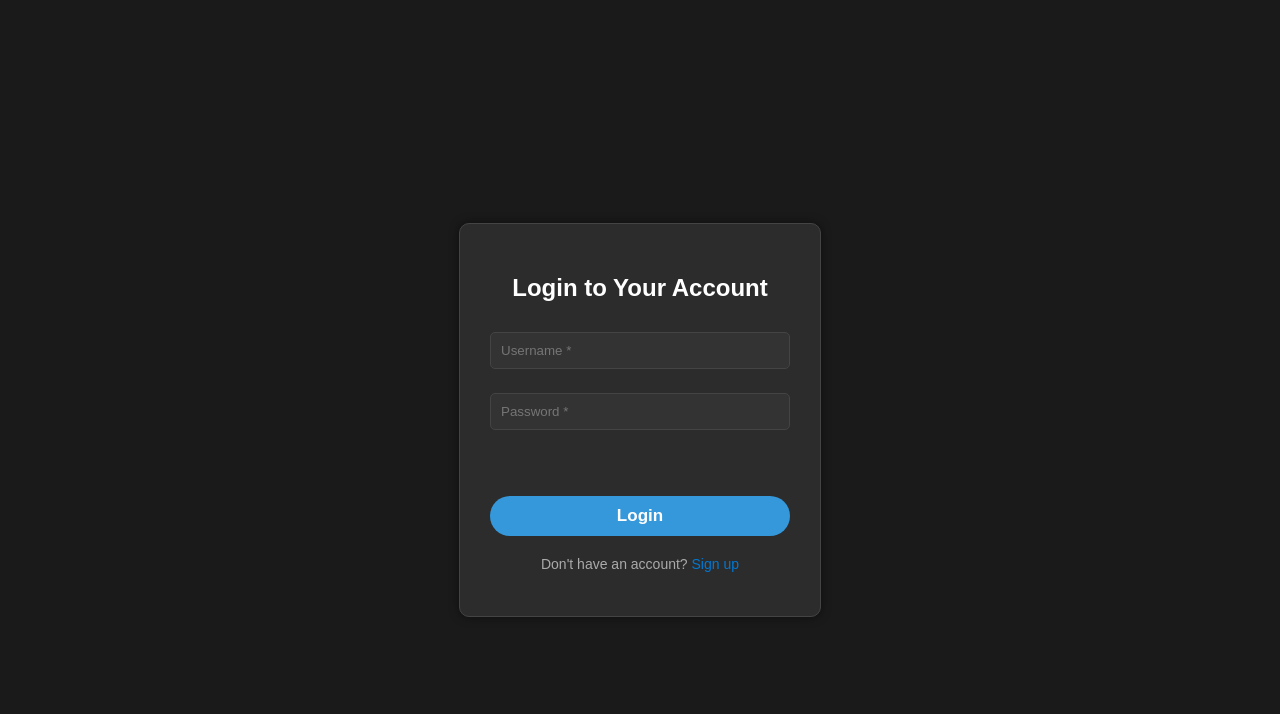
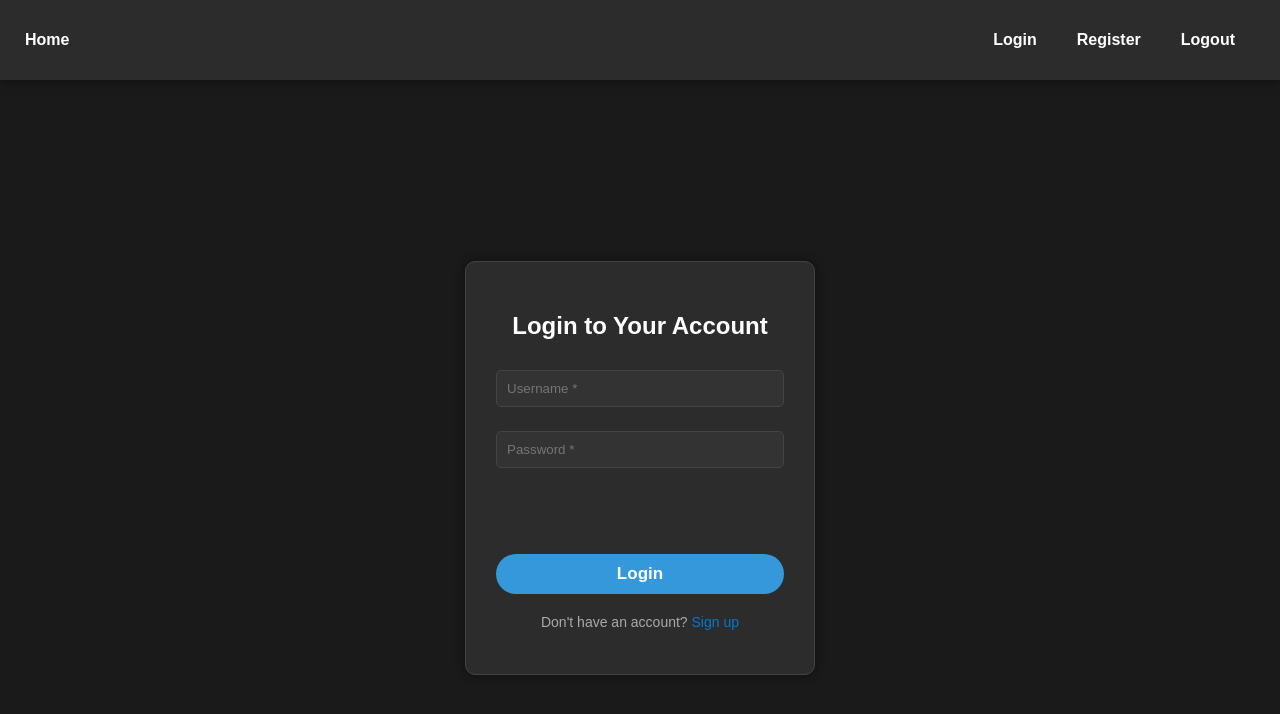
Before and after one commit to jain-priyanshu/nested-comments, a React (Create React App) app in the folder client/: page /Login in a window 1280 px wide. Shown: the top 714 px of the page. Built offline with nearby package versions, Linux system fonts and the light colour scheme; no server answers.

Commit message:
Auth Middleware + Frontend flow added

```diff
--- a/client/src/components/Auth/Auth.css
+++ b/client/src/components/Auth/Auth.css
@@ -1,45 +1,44 @@
 body {
-  margin: 0;
-  padding: 0;
   font-family: Arial, sans-serif;
   background-color: #1a1a1b;
   color: #fff;
+
 }
 
-.container {
+.lgn-container {
   display: flex;
+  justify-content: center;
   align-items: center;
-  justify-content: center;
+  padding: 20px;
   height: 100vh;
-  padding: 20px;
 }
 
-.box {
+.lgn-box {
   background-color: #2c2c2d;
   border: 1px solid #444;
   padding: 30px;
   box-shadow: 0 0 10px rgba(0, 0, 0, 0.5);
-  width: 300px;
+  width: 350px;
   text-align: center;
   border-radius: 10px;
 }
 
-.box h2 {
+.lgn-heading {
   color: #fff;
   margin-bottom: 30px;
 }
 
-form {
+.lgn-form {
   margin-top: 20px;
 }
 
-label {
+.lgn-label {
   display: block;
   margin-bottom: 8px;
   color: #aaa;
 }
 
-input {
+.lgn-input {
   width: 100%;
   padding: 10px;
   margin-bottom: 16px;
@@ -50,7 +49,7 @@ input {
   color: #fff;
 }
 
-button {
+.lgn-btn {
   background-color: #3498db;
   color: #fff;
   padding: 10px 30px;
@@ -61,24 +60,24 @@ button {
   font-weight: bold;
   transition: background-color 0.3s ease;
   width: 100%;
-  margin-top: 50px;
+  margin-top: 70px;
 }
 
-button:hover {
+.lgn-btn:hover {
   background-color: #2980b9;
 }
 
-.link {
+.lgn-link {
   margin-top: 20px;
   font-size: 14px;
   color: #aaa;
 }
 
-.link a {
+.lgn-link a {
   color: #0079d3;
   text-decoration: none;
 }
 
-.link a:hover {
+.lgn-link a:hover {
   text-decoration: underline;
 }
--- a/client/src/components/Auth/Login.js
+++ b/client/src/components/Auth/Login.js
@@ -3,9 +3,13 @@ import { Link } from "react-router-dom";
 import "./Auth.css";
 import { useUser } from "../../context/user/userContext";
 import { useEffect, useState } from "react";
+import { Navigate } from "react-router-dom";
+import Spinner from "../Layout/Spinner";
+import Navbar from "../Layout/Navbar";
 
 const Login = () => {
     const { login, isAuth } = useUser();
+    const [isLoading, setIsLoading] = useState(true);
 
     const [user, setUser] = useState({
         username: "",
@@ -28,16 +32,35 @@ const Login = () => {
         login(values);
     };
 
+    useEffect(() => {
+        const checkAuthenticationStatus = async () => {
+            await new Promise((resolve) => setTimeout(resolve, 200));
+            setIsLoading(false);
+        };
+
+        checkAuthenticationStatus();
+    }, []);
+
+    if (isLoading) {
+        return <Spinner />;
+    }
+
     if (isAuth) {
-        console.log("Logged In");
+        return <Navigate to="/" />;
     }
 
     return (
-        <div className="container">
-            <div className="box">
-                <h2>Login to Your Account</h2>
-                <form action="" onSubmit={handleSubmit}>
-                    <label htmlFor="username"></label>
+        <>
+            <Navbar />
+            <div className="container lgn-container">
+                <div className="box lgn-box">
+                    <h2 className="lgn-heading">Login to Your Account</h2>
+                    <form
+                        className="lgn-form"
+                        action=""
+                        onSubmit={handleSubmit}
+                    >
+                        <label htmlFor="username" className="lgn-label"></label>
                         <input
                             type="text"
                             id="username"
@@ -46,9 +69,10 @@ const Login = () => {
                             value={values.username}
                             onChange={handleChange}
                             required
+                            className="lgn-input"
                         />
 
-                    <label htmlFor="password"></label>
+                        <label htmlFor="password" className="lgn-label"></label>
                         <input
                             type="password"
                             id="password"
@@ -57,15 +81,22 @@ const Login = () => {
                             value={values.password}
                             onChange={handleChange}
                             required
+                            className="lgn-input"
                         />
 
-                    <button type="submit">Login</button>
+                        <button type="submit" className="lgn-btn">
+                            Login
+                        </button>
                     </form>
-                <p className="link">
-                    Don't have an account? <a href="/register">Sign up</a>
+                    <p className="link lgn-link">
+                        Don't have an account?{" "}
+                        <a href="/register" className="lgn-link">
+                            Sign up
+                        </a>
                     </p>
                 </div>
             </div>
+        </>
     );
 };
 
--- a/client/src/components/Auth/Register.js
+++ b/client/src/components/Auth/Register.js
@@ -1,36 +1,91 @@
-import React from "react";
+import { React, useEffect, useState } from "react";
 import "./Auth.css";
+import { useUser } from "../../context/user/userContext";
+import { Navigate } from "react-router-dom";
+import Spinner from "../Layout/Spinner";
+import Navbar from "../Layout/Navbar";
 
 export default function Register() {
+    const { login, isAuth } = useUser();
+    const [isLoading, setIsLoading] = useState(true);
+
+    const [user, setUser] = useState({
+        username: "",
+        password: "",
+    });
+
+    const { username, password } = user;
+
+    const values = { username, password };
+
+    const handleChange = (e) => {
+        setUser({
+            ...user,
+            [e.target.name]: e.target.value,
+        });
+    };
+
+    const handleSubmit = (e) => {
+        e.preventDefault();
+        login(values);
+    };
+
+    useEffect(() => {
+        const checkAuthenticationStatus = async () => {
+            await new Promise((resolve) => setTimeout(resolve, 200));
+            setIsLoading(false);
+        };
+
+        checkAuthenticationStatus();
+    }, []);
+
+    if (isLoading) {
+        return <Spinner />;
+    }
+
+    if (isAuth) {
+        return <Navigate to="/" />;
+    }
+
     return (
-    <div className="container">
-      <div className="box">
-        <h2>Create an Account</h2>
-        <form action="#" method="post">
-          <label htmlFor="username"></label>
+        <>
+            <Navbar />
+            <div className="container lgn-container">
+                <div className="box lgn-box">
+                    <h2 className="lgn-heading">Create an Account</h2>
+                    <form className="lgn-form" action="#" method="post">
+                        <label htmlFor="username" className="lgn-label"></label>
                         <input
                             type="text"
                             id="username"
                             name="username"
                             placeholder="Username *"
                             required
+                            className="lgn-input"
                         />
 
-          <label htmlFor="password"></label>
+                        <label htmlFor="password" className="lgn-label"></label>
                         <input
                             type="password"
                             id="password"
                             name="password"
                             placeholder="Password *"
                             required
+                            className="lgn-input"
                         />
 
-          <button type="submit">Register</button>
+                        <button type="submit" className="lgn-btn">
+                            Register
+                        </button>
                     </form>
-        <p className="link">
-          Already have an account? <a href="/Login">Login</a>
+                    <p className="link lgn-link">
+                        Already have an account?{" "}
+                        <a href="/login" className="lgn-link">
+                            Login
+                        </a>
                     </p>
                 </div>
             </div>
+        </>
     );
 }
--- a/client/src/components/Landing/Home.js
+++ b/client/src/components/Landing/Home.js
@@ -1,14 +1,17 @@
-import React from 'react'
-import Login from '../Auth/Login';
-import Register from '../Auth/Register';
+import React from "react";
+import { useUser } from "../../context/user/userContext";
+import Navbar from "../Layout/Navbar";
 
 const Home = () => {
-  return (
-    <>
-      Go to /login or /register :)
-    </>
+    const { isAuth, logout } = useUser();
 
-  )
-}
+    return (
+        <div>
+            <Navbar />
+            <br></br>
+            Comments Coming Soon......?
+        </div>
+    );
+};
 
 export default Home;
--- /dev/null
+++ b/client/src/components/Layout/Navbar.css
@@ -0,0 +1,57 @@
+* {
+    box-sizing: border-box;
+    padding: 0;
+}
+
+body{
+    padding-top: 60px;
+}
+
+.navbar {
+    display: flex;
+    justify-content: flex-end;
+    align-items: center;
+    padding: 15px 25px 15px 25px;
+    background-color: #2c2c2d; /* Matched with the login page background color */
+    box-shadow: 0 0 10px rgba(0, 0, 0, 0.5);
+    position: fixed;
+    top: 0;
+    left: 0;
+    right: 0;
+}
+
+
+
+.logo {
+    margin-right: auto;
+    text-decoration: none;
+    color: #fff; /* Matched with the login page text color */
+    font-weight: bold; /* Added for consistency with login page font */
+}
+
+.nav__links {
+    list-style: none;
+    display: flex;
+}
+
+.nav__links a,
+.cta,
+.overlay__content a {
+    font-family: "Arial", sans-serif; /* Matched with the login page font family */
+    font-weight: bold; /* Matched with the login page font weight */
+    color: #fff;
+    text-decoration: none;
+}
+
+.nav__links li {
+    padding: 0px 20px;
+}
+
+.nav__links li a,
+.logo {
+    transition: all 0.3s ease 0s;
+}
+
+.nav__links li a:hover, .logo:hover {
+    color: #3498db; /* Matched with the login page button hover color */
+}
--- /dev/null
+++ b/client/src/components/Layout/Navbar.js
@@ -0,0 +1,32 @@
+import { React } from "react";
+import "../Layout/Navbar.css";
+import { useUser } from "../../context/user/userContext";
+
+const Navbar = () => {
+    const { logout } = useUser();
+
+    return (
+        <div className="navbar">
+            <a class="logo" href="/">
+                Home
+            </a>
+            <div class="nav-list">
+                <ul class="nav__links">
+                    <li>
+                        <a href="/login">Login</a>
+                    </li>
+                    <li>
+                        <a href="register">Register</a>
+                    </li>
+                    <li>
+                        <a href="/login" onClick={logout}>
+                            Logout
+                        </a>
+                    </li>
+                </ul>
+            </div>
+        </div>
+    );
+};
+
+export default Navbar;
--- /dev/null
+++ b/client/src/components/Layout/Spinner.js
@@ -0,0 +1,7 @@
+import React from "react";
+
+const Spinner = () => {
+    return <div className="spinner">Loading...</div>;
+};
+
+export default Spinner;
--- a/client/src/context/user/userContext.js
+++ b/client/src/context/user/userContext.js
@@ -1,11 +1,27 @@
-import React, { createContext, useContext, useState } from "react";
+import React, { createContext, useContext, useEffect, useState } from "react";
 import axios from "axios";
+import setAuthToken from "../../utils/setToken";
 
 const UserContext = createContext();
 
 export const UserProvider = ({ children }) => {
     const [user, setUser] = useState(null);
     const [isAuth, setAuth] = useState(false);
+    const token = localStorage.getItem("token");
+
+    const loadUser = async () => {
+        if (localStorage.token) {
+            setAuthToken(localStorage.token);
+        }
+
+        try {
+            const res = await axios.get("http://localhost/users/current");
+            setAuth(true);
+            // console.log(res.data);
+        } catch (err) {
+            // console.log(err);
+        }
+    };
 
     const login = async (formData) => {
         const config = {
@@ -19,18 +35,31 @@ export const UserProvider = ({ children }) => {
                 formData,
                 config
             );
-            setUser(res);
             setAuth(true);
-            console.log(res);
+            localStorage.setItem("token", res.data.token);
         } catch (err) {
             console.log(err);
         }
     };
 
+    const logout = () => {
+        localStorage.removeItem("token");
+        setAuth(false);
+    };
+
+    useEffect(() => {
+        setAuthToken(token);
+    }, [token]);
+
+    if (!isAuth) {
+        loadUser();
+    }
+
     const contextValue = {
         user,
         isAuth,
         login,
+        logout,
     };
 
     return (
--- /dev/null
+++ b/client/src/utils/setToken.js
@@ -0,0 +1,13 @@
+import axios from "axios";
+
+const setAuthToken = (token) => {
+    if (token) {
+        axios.defaults.headers.common["x-auth-token"] = token;
+        localStorage.setItem("token", token);
+    } else {
+        delete axios.defaults.headers.common["x-auth-token"];
+        localStorage.removeItem("token");
+    }
+};
+
+export default setAuthToken;
```
Also changed, not shown: 2 other files (tests, documents, lock files or other folders). Lines whose indentation alone changed are shown as unchanged.
